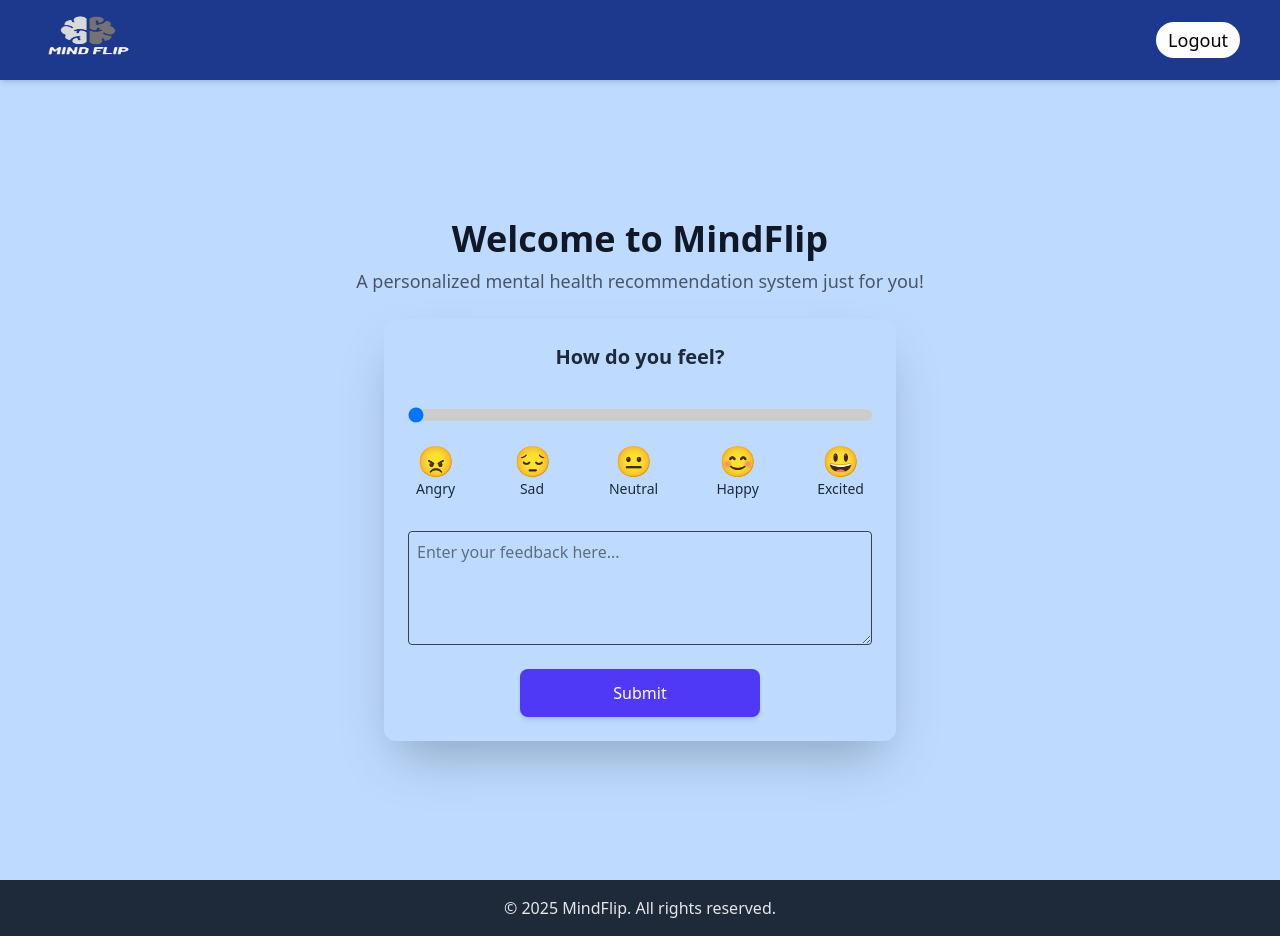
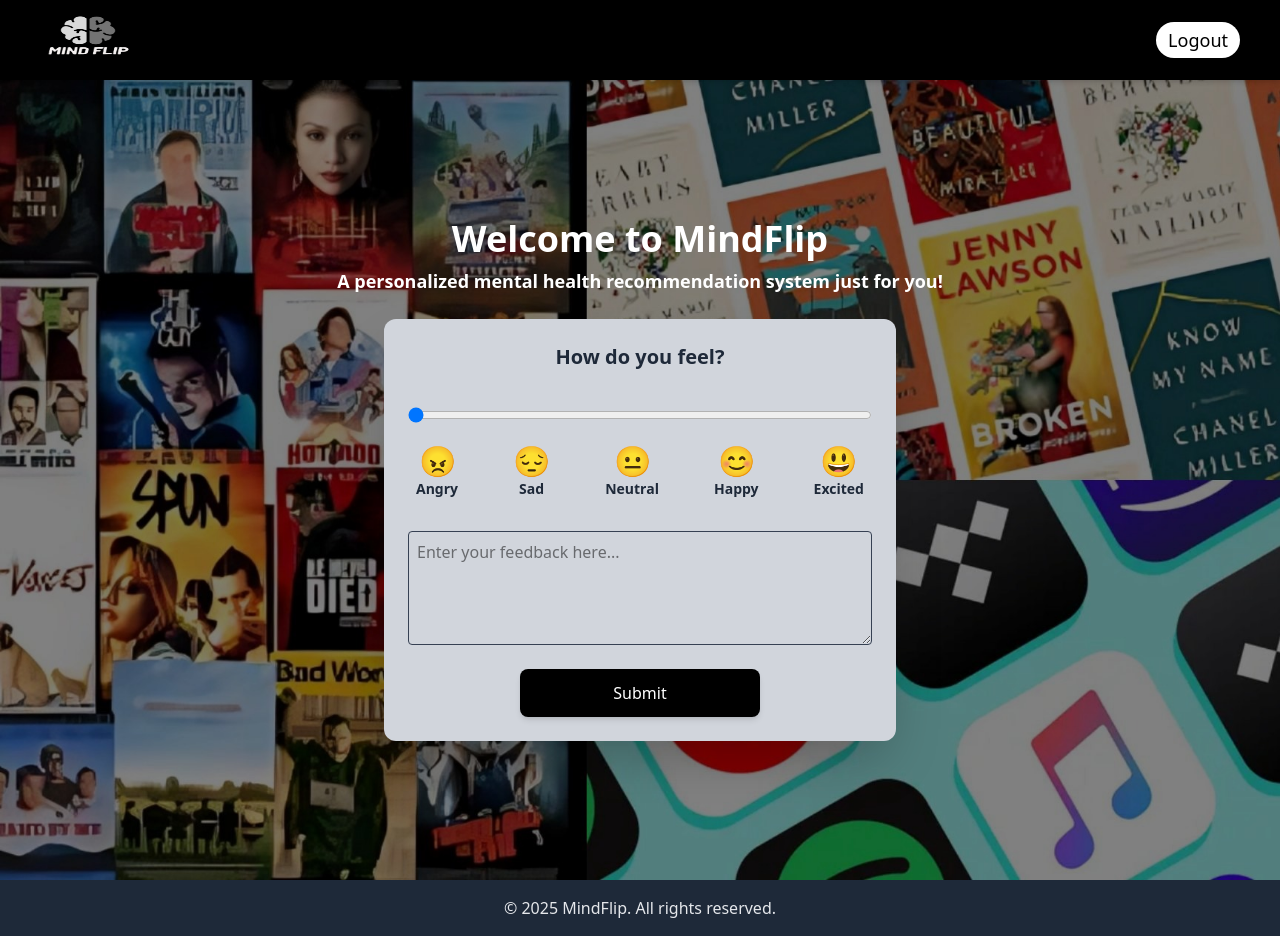
Before and after one commit to Deepadharsini/mindflip, a React (Vite) app in the folder frontend/: page /home in a window 1280 px wide. Built offline with nearby package versions, Linux system fonts and the light colour scheme; sample sign-in values are in the browser's storage.

Commit message:
ui changes

```diff
--- a/frontend/src/pages/Home.jsx
+++ b/frontend/src/pages/Home.jsx
@@ -1,6 +1,6 @@
 import React, { useState } from "react";
 import { useNavigate } from "react-router-dom"; // Import useNavigate
-
+import bghome from "../assets/bghome.jpg";
 const Home = () => {
   const [sliderValue, setSliderValue] = useState(0);
   const [feedbackText, setFeedbackText] = useState("");
@@ -59,13 +59,22 @@
   };
 
   return (
-    <div className="flex flex-col items-center justify-center min-h-screen bg-blue-200 p-4">
-      <h1 className="text-4xl font-extrabold text-gray-900 mb-2">Welcome to MindFlip</h1>
-      <p className="text-lg text-gray-600 mb-6 text-center">
+    <div
+      className="flex flex-col items-center justify-center min-h-screen p-4 bg-cover bg-center"
+      style={{
+        backgroundImage: `url(${bghome})`,
+        backgroundSize: "cover",
+        backgroundPosition: "center",
+        width: "100vw",
+        height: "100vh",
+      }}
+    >
+      <h1 className="text-4xl font-extrabold text-white mb-2">Welcome to MindFlip</h1>
+      <p className="text-lg font-bold text-white mb-6 text-center ">
         A personalized mental health recommendation system just for you!
       </p>
 
-      <div className="bg-blue-200 p-6 rounded-xl shadow-2xl w-full max-w-lg flex flex-col items-center">
+      <div className="bg-gray-300 p-6 rounded-xl shadow-2xl w-full max-w-lg flex flex-col items-center">
         <h2 className="text-xl font-semibold text-gray-800 mb-4">How do you feel?</h2>
 
         {/* Slider Container */}
@@ -76,14 +85,14 @@
             max="100"
             value={sliderValue}
             onChange={handleSliderChange}
-            className="w-full h-3 rounded-lg appearance-none cursor-pointer"
+            className="w-full h-3 rounded-lg  cursor-pointer"
             style={{
               background: `linear-gradient(to right, rgb(39, 8, 116) ${sliderValue}%, #ccc ${sliderValue}%)`,
             }}
           />
 
           {/* Mood Emojis Below Slider */}
-          <div className="flex justify-between px-2 text-lg text-gray-800 mt-4">
+          <div className="flex justify-between font-bold px-2 text-lg text-gray-800 mt-4">
             {moodOptions.map((mood, index) => (
               <div key={index} className="flex flex-col items-center">
                 <span className="text-3xl">{mood.emoji}</span>
@@ -105,7 +114,7 @@
         {/* Submit Button */}
         <button
           onClick={handleSubmit}
-          className="mt-6 w-60 py-3 bg-indigo-600 text-white rounded-lg shadow-md hover:bg-indigo-700 transition-all duration-300"
+          className="mt-6 w-60 py-3 bg-black text-white rounded-lg shadow-md hover:bg-indigo-700 transition-all duration-300"
         >
           Submit
         </button>
--- a/frontend/src/pages/Login.jsx
+++ b/frontend/src/pages/Login.jsx
@@ -1,6 +1,7 @@
 import React, { useState } from "react";
 import axios from "axios";
 import { useNavigate } from "react-router-dom";
+import bgImage from "../assets/bg.jpg"; // Ensure correct import for Vite
 
 const Login = ({ setIsAuthenticated }) => {
   const [email, setEmail] = useState("");
@@ -20,12 +21,15 @@
   };
 
   return (
-    <div className="flex justify-center items-center min-h-screen bg-blue-300">
+    <div
+      className="flex justify-center items-center min-h-screen bg-cover bg-center"
+      style={{ backgroundImage: `url(${bgImage})` }}
+    >
       <form
         onSubmit={handleLogin}
-        className="p-8 bg-blue-200 rounded-2xl shadow-lg w-full max-w-md"
+        className="p-8 bg-white rounded-2xl shadow-lg w-full max-w-md"
       >
-        <h2 className="text-3xl font-bold mb-6 text-blue-700 text-center">
+        <h2 className="text-3xl font-bold mb-6 text-black text-center">
           Welcome to MindFlip
         </h2>
         <p className="text-center text-gray-600 mb-6">
@@ -40,7 +44,7 @@
             placeholder="Enter your email"
             value={email}
             onChange={(e) => setEmail(e.target.value)}
-            className="w-full p-3 border border-gray-300 rounded-lg focus:outline-none focus:ring-2 focus:ring-blue-500 "
+            className="w-full p-3 border border-gray-300 rounded-lg focus:outline-none focus:ring-2 focus:ring-blue-500"
             required
           />
         </div>
@@ -61,15 +65,15 @@
         {/* Submit Button */}
         <button
           type="submit"
-          className="w-full bg-blue-600 text-white font-semibold py-3 rounded-lg hover:bg-blue-700 transition duration-300"
+          className="w-full bg-black text-white font-semibold py-3 rounded-lg hover:bg-blue-900 transition duration-300"
         >
           Login
         </button>
         <p className="text-sm text-center text-gray-600 mt-4">
           Do not have an account?{" "}
           <span
-            className="text-blue-500 hover:underline cursor-pointer"
-            onClick={() => navigate("/register")} // Navigate to Register page
+            className="text-black hover:underline cursor-pointer"
+            onClick={() => navigate("/register")}
           >
             Register
           </span>
--- a/frontend/src/pages/Navbar.jsx
+++ b/frontend/src/pages/Navbar.jsx
@@ -11,7 +11,7 @@
   };
 
   return (
-    <header className="bg-blue-900 text-white shadow-md h-20 relative">
+    <header className="bg-black text-white shadow-md h-20 relative">
       <nav className="container mx-auto flex items-center h-full">
         <div className="absolute left-0 top-1/2 -translate-y-1/2">
           <img src="/loggo.png" alt="MindFlip Logo" className="max-h-24 w-44" />
```
Also changed, not shown: frontend/src/assets/bg.jpg (added), frontend/src/assets/bghome.jpg (added).
